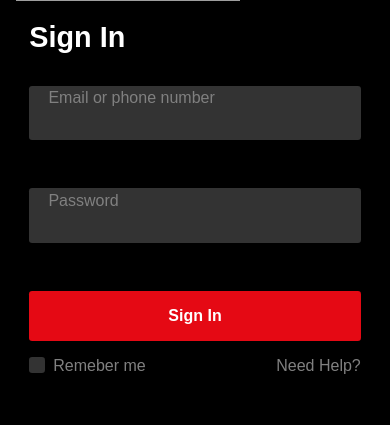
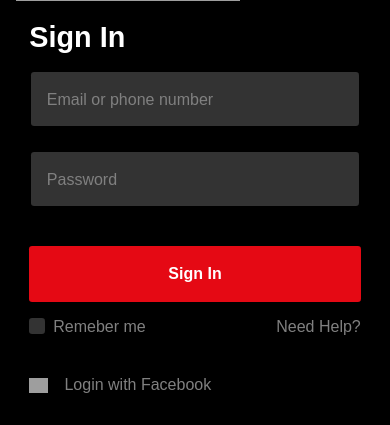
Before and after one commit to IngridAmaral/Netflix-clone, a React (Create React App) app: page /login in a window 390 px wide. Shown: the part 167-592 px from the top of the page. Built offline with nearby package versions, Linux system fonts and the light colour scheme; grey boxes are pictures that could not be loaded.

Commit message:
creating a error handler

```diff
--- a/src/components/login/FooterLogin.css
+++ b/src/components/login/FooterLogin.css
@@ -50,3 +50,19 @@
     padding: 1rem;
     border-style: none;
   }
+
+  @media (max-width:380px) {
+      .footerLogin_container {
+          margin: 0;
+          border-top: .1rem solid #333;
+      }
+
+      .footerLogin_container > p {
+          font-size: 1rem;
+      }
+
+      .links {
+          width: 100%;
+          flex-direction: column;
+      }
+  }
--- a/src/components/login/FormLogin.css
+++ b/src/components/login/FormLogin.css
@@ -2,17 +2,22 @@
   width: 100%;
 }
 
+h1 {
+  margin-bottom: 1rem;
+}
+
 .inputId,
 .inputPassword {
-  margin: 1rem 0;
   position: relative;
-  padding: 0;
+  padding: .1rem;
+  box-sizing: border-box;
+  height: 5rem;
 }
 
 .inputId input,
 .inputPassword input {
   outline: 0;
-  padding: 1.2rem 1rem;
+  padding: 1rem;
   width: 100%;
   border-style: none;
   background-color: #333;
@@ -27,13 +32,14 @@
 .inputId > label,
 .inputPassword > label {
   position: absolute;
-  padding: 1.2rem;
+  padding: 1.2rem 1rem ;
   font-size: 1rem;
   transition: all 0.25s cubic-bezier(0.5, 0, 0.1, 1);
+  box-sizing: border-box;
 }
 
 .login_submit {
-  margin: 2rem 0;
+  margin: 1rem 0;
 }
 
 .login_submit button {
@@ -62,28 +68,6 @@
 .login_check_help > p:hover {
   text-decoration: underline;
   cursor: pointer;
-}
-
-@media (max-width: 740px) {
-  .login_form {
-    width: 100%;
-  }
-
-  .login_inputs,
-  .login_submit {
-    width: 100%;
-    padding: 0;
-  }
-
-  .login_inputs input {
-    width: 100%;
-    margin: 1rem 0;
-    box-sizing: border-box;
-  }
-  .login_submit button {
-    width: 100%;
-    padding: 1rem 0;
-  }
 }
 
 /* CHECKBOX */
@@ -142,9 +126,27 @@
   top: 0;
   width: 0.29rem;
   height: 0.6rem;
-  border: solid grey;
+  border: solid #000;
   border-width: 0 3px 3px 0;
   -webkit-transform: rotate(45deg);
   -ms-transform: rotate(45deg);
   transform: rotate(45deg);
 }
+
+/* INPUT ERROS */
+.error {
+  visibility: hidden;
+  margin-bottom: .3rem;
+}
+
+.show_error {
+  visibility: visible;
+  color: #E87C03;
+  font-size: .8rem;
+}
+
+@media (max-width:380px) {
+    .login_submit {
+        margin: 1.5rem 0;
+    }
+}
--- a/src/components/login/FormLogin.js
+++ b/src/components/login/FormLogin.js
@@ -5,6 +5,8 @@
   state = {
     userIdInput: "",
     userPasswordInput: "",
+    showErrorId: false,
+    showErrorPassword: false,
     rememberMe: false
   };
 
@@ -17,30 +19,52 @@
     } else {
       this.setState(state => ({ userPasswordInput: value }));
     }
+
+    this.handleError(value, id);
   };
 
   handleRememberMe = () => {
-    this.setState(state => ({rememberMe: !state.rememberMe}))
-  }
+    this.setState(state => ({ rememberMe: !state.rememberMe }));
+  };
+
+  handleError = (input, id) => {
+    if (id === "userId") {
+      if (
+        !input.match(
+          /^([a-zA-Z0-9_\-\.]+)@([a-zA-Z0-9_\-\.]+)\.([a-zA-Z]{2,5})$/
+        ) ||
+        !input.match(/^[2-9]\d{2}\d{3}\d{4}$/)
+      ) {
+        this.setState({ showErrorId: true });
+      }
+    } else {
+      if (!this.state.userPasswordInput.match(/^.{4,60}$/)) {
+        this.setState({ showErrorPassword: true });
+      }
+    }
+  };
 
   render() {
-    let styleLabelId =
-      this.state.userIdInput.length > 0
-        ? { padding: ".3rem 0 0 .9rem", fontSize: ".9rem" }
-        : {};
-    let styleLabelPass =
-      this.state.userPasswordInput.length > 0
-        ? { padding: ".3rem 0 0 .9rem", fontSize: ".9rem" }
-        : {};
+    const {
+      userIdInput,
+      userPasswordInput,
+      showErrorId,
+      showErrorPassword
+    } = this.state;
 
-    let styleInputId =
-      this.state.userIdInput.length > 0
-        ? { paddingTop: "1.6rem", paddingBottom: ".6rem" }
-        : {};
-    let styleInputPass =
-      this.state.userPasswordInput.length > 0
-        ? { paddingTop: "1.6rem", paddingBottom: ".6rem" }
-        : {};
+    const labelStyle = { padding: ".3rem 0 0 .9rem", fontSize: ".9rem" };
+    const inputStyle = { paddingTop: "1.6rem", paddingBottom: ".6rem" };
+    const errorStyleBorder = { borderBottom: ".1rem solid #E87C03" };
+    const userIdLength = userIdInput.length > 0;
+    const userPLength = userPasswordInput.length > 0;
+
+    let styleLabelId = userIdLength ? labelStyle : {};
+    let styleInputId = userIdLength ? inputStyle : {};
+    let showEId = showErrorId ? errorStyleBorder : {};
+
+    let styleLabelPass = userPLength ? labelStyle : {};
+    let styleInputPass = userPLength ? inputStyle : {};
+    let showEPass = showErrorPassword ? errorStyleBorder : {};
 
     return (
       <form className="login_form">
@@ -57,9 +81,12 @@
               onChange={this.handleInput}
               value={this.state.userIdInput}
               id="userId"
-              style={styleInputId}
+              style={{ ...styleInputId, ...showEId }}
               type="email"
             />
+            <p className={`error ${showErrorId ? "show_error" : ""}`}>
+              Please enter a valid email or phone number.
+            </p>
           </div>
           <div className="inputPassword">
             <label
@@ -74,8 +101,11 @@
               id="userPassword"
               value={this.state.userPasswordInput}
               type="password"
-              style={styleInputPass}
+              style={{ ...styleInputPass, ...showEPass }}
             />
+            <p className={`error ${showErrorPassword ? "show_error" : ""}`}>
+              Your password must contain between 4 and 60 characters.
+            </p>
           </div>
         </div>
 
@@ -83,7 +113,10 @@
           <button type="submit">Sign In</button>
           <div className="login_check_help">
             <div>
-              <label onClicl={this.handleRememberMe} className="login_checkbox_container">
+              <label
+                onClick={this.handleRememberMe}
+                className="login_checkbox_container"
+              >
                 <input className="checkbox" type="checkbox" />
                 <span className="checkmark"></span>
               </label>
```
